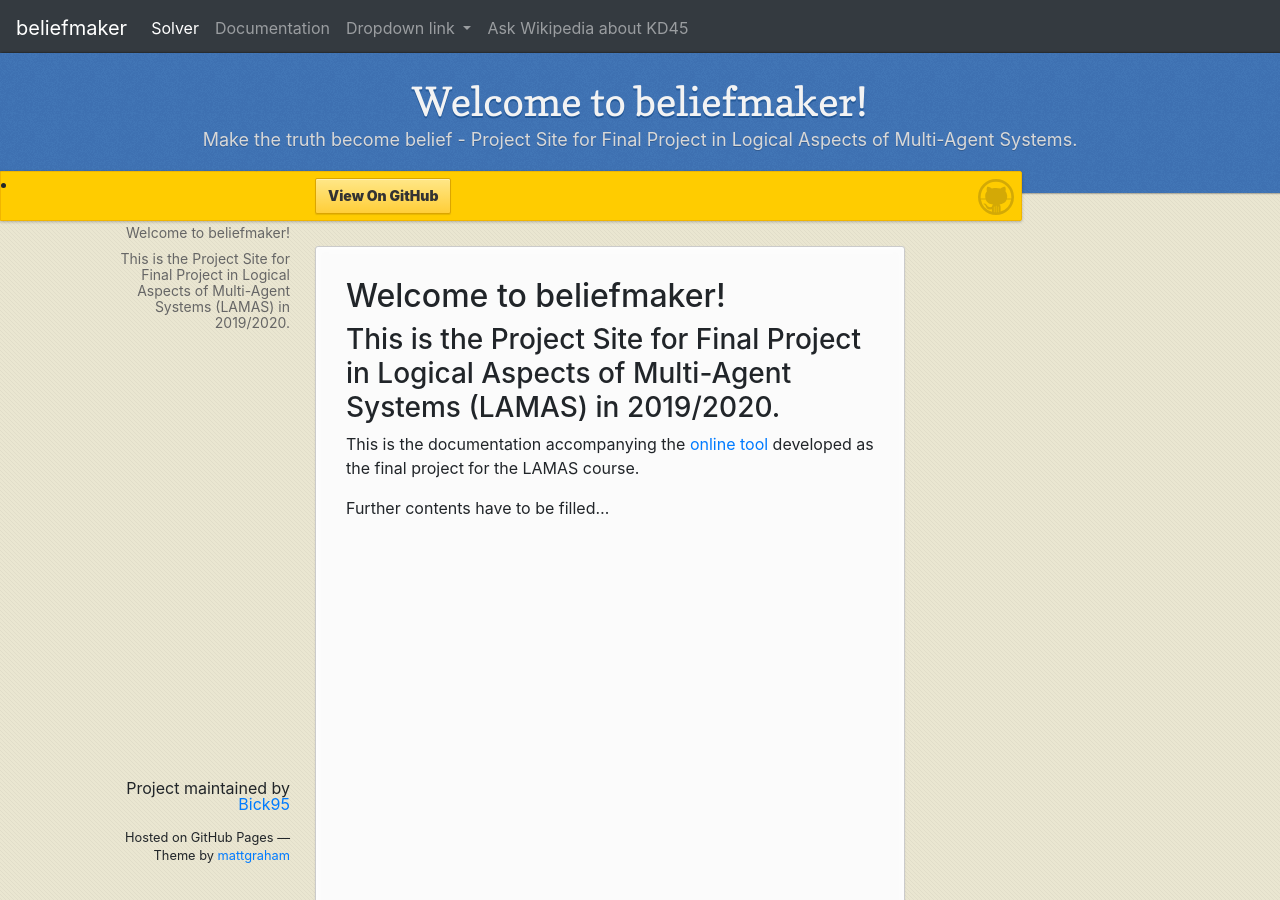
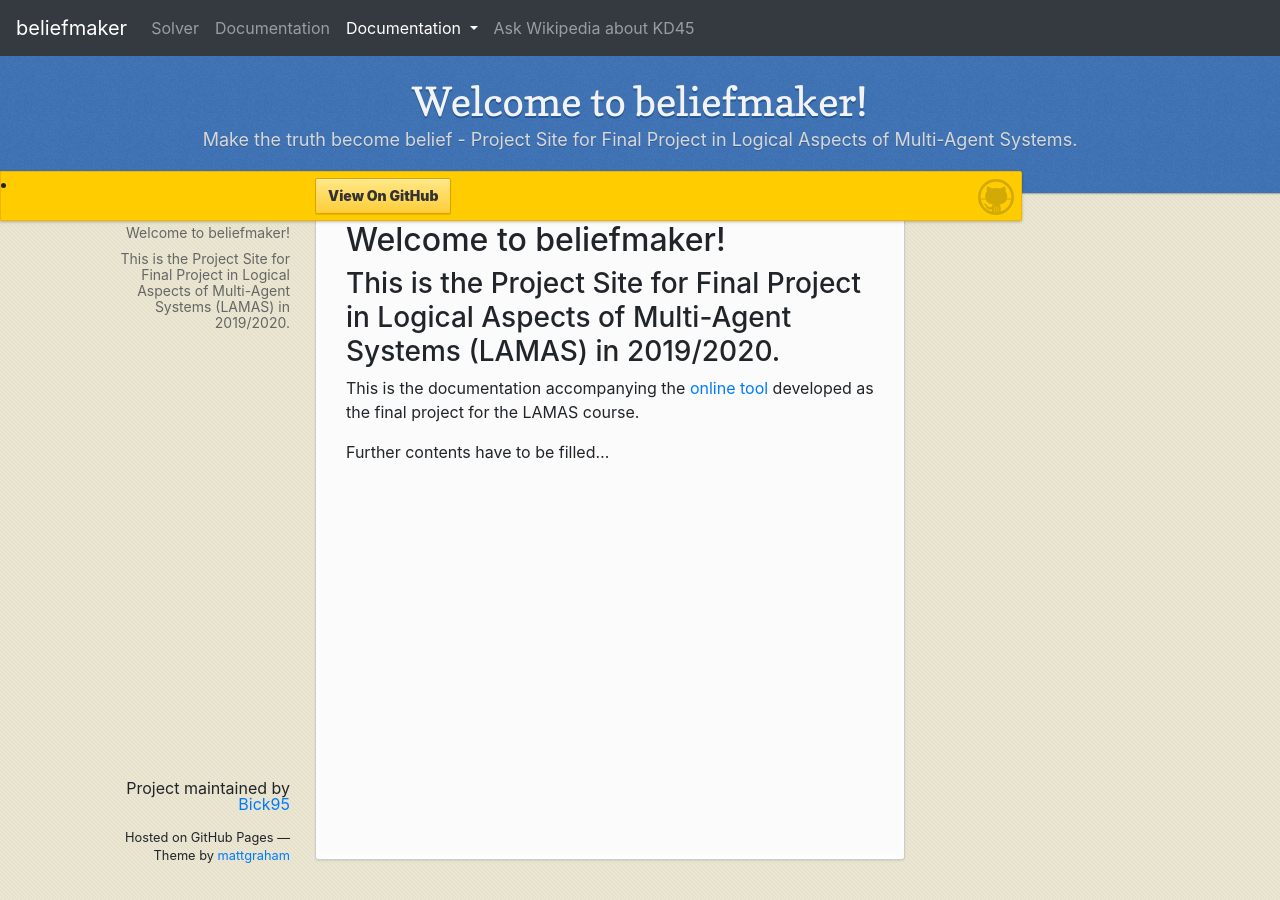
Before and after one commit to Bick95/beliefmaker, a Jekyll site: the page built from index.md, in a window 1280 px wide and 900 px high. Built offline with Jekyll 4.4.1, drawn with Linux system fonts in a browser that asks for light colours; nearby versions of some CDN libraries.

Commit message:
Adjusted nav bar

```diff
--- a/_layouts/default.html
+++ b/_layouts/default.html
@@ -19,7 +19,7 @@
   </head>
   <body>
       <!-- Nav bar -->
-
+      <div id="navi">
       <nav class="navbar navbar-expand-lg navbar-dark bg-dark">
       <a class="navbar-brand" href="/">beliefmaker</a>
       <button class="navbar-toggler" type="button" data-toggle="collapse" data-target="#navbarText" aria-controls="navbarText" aria-expanded="false" aria-label="Toggle navigation">
@@ -27,28 +27,33 @@
       </button>
       <div class="collapse navbar-collapse" id="navbarText">
         <ul class="navbar-nav mr-auto">
-          <li class="nav-item active">
+          <li class="nav-item">
             <a class="nav-link" href="/">Solver<span class="sr-only">(current)</span></a>
           </li>
           <li class="nav-item">
             <a class="nav-link" href="https://bick95.github.io/beliefmaker/" target="_blank">Documentation</a>
+          </li>
+
+          <!-- Dropdown -->
           <li class="nav-item dropdown">
-            <a class="nav-link dropdown-toggle" href="http://example.com" id="navbarDropdownMenuLink" data-toggle="dropdown" aria-haspopup="true" aria-expanded="false">
-          Dropdown link
-          </a>
-          <div class="dropdown-menu" aria-labelledby="navbarDropdownMenuLink">
-              <a class="dropdown-item" href="#">Action</a>
+            <a class="nav-link dropdown-toggle active bg-dark" href="#" id="navbarDropdown" role="button" data-toggle="dropdown" aria-haspopup="true" aria-expanded="false">
+              Documentation
+            </a>
+            <div class="dropdown-menu" aria-labelledby="navbarDropdown">
+              <a class="dropdown-item" href="https://bick95.github.io/beliefmaker/technical_report">Technical</a>
               <a class="dropdown-item" href="#">Another action</a>
+              <div class="dropdown-divider"></div>
               <a class="dropdown-item" href="#">Something else here</a>
             </div>
-            </li>
           </li>
+
           <li class="nav-item">
             <a class="nav-link" href="https://en.wikipedia.org/wiki/Epistemic_modal_logic" target="_blank">Ask Wikipedia about KD45</a>
           </li>
         </ul>
       </div>
     </nav>
+    </div>
 
       <!-- Optional JavaScript -->
       <!-- jQuery first, then Popper.js, then Bootstrap JS -->
```
